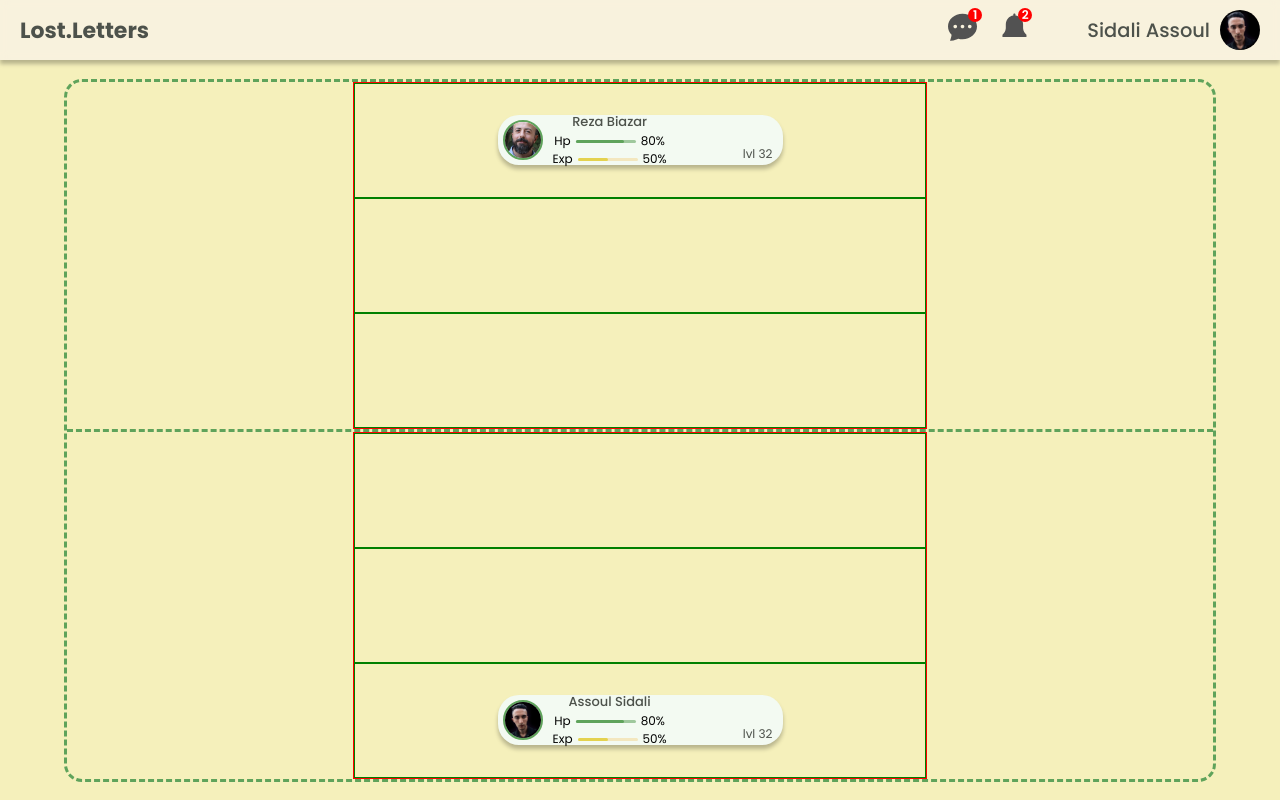
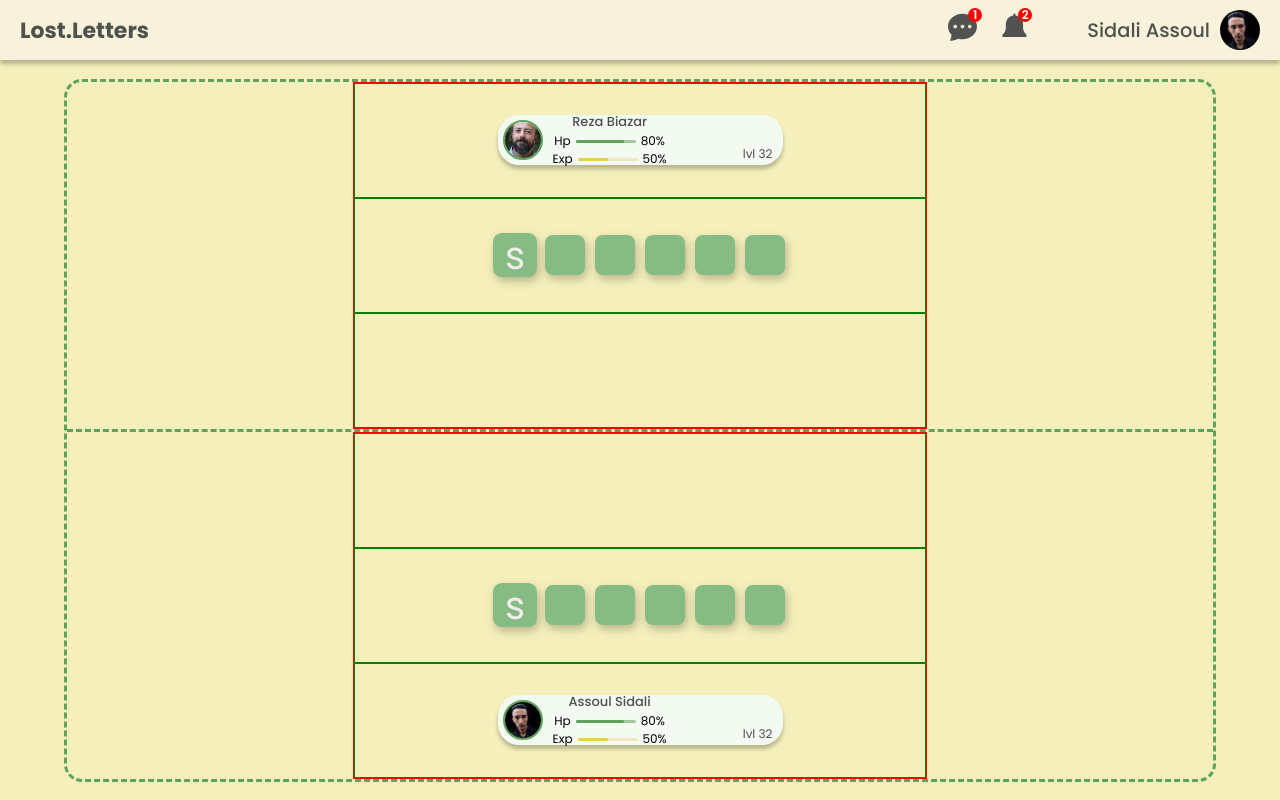
Before and after one commit to stormsidali2001/lost-letters-frontend, a Next.js app: page /game in a window 1280 px wide. Built offline with nearby package versions, Linux system fonts and the light colour scheme.

Commit message:
WordViewe component done

```diff
--- a/components/GamePlayerArea/GamePlayerArea.tsx
+++ b/components/GamePlayerArea/GamePlayerArea.tsx
@@ -19,7 +19,7 @@ const GamePlayerArea = ({exp,fullname,hp,level,profilImgUrl,reversed = false}:Ga
         <div className={styles.wrapper}>
           <WordViewer
             word = 'sidali'
-            currentLetter = {0}
+            currentLetter = {1}
           />
         </div>
         <div className={styles.wrapper}>
--- a/components/WordViewer/WordViewer.module.css
+++ b/components/WordViewer/WordViewer.module.css
@@ -2,14 +2,30 @@
     display: flex;
     justify-content: center;
     align-items: center;
-    --cell-size:50px;
+    --cell-size:40px;
+    filter: drop-shadow(2.4325px 4.865px 4.865px rgba(0, 0, 0, 0.25));
+
 }
 .container ul{
     display: flex;
-    column-gap: 5px;
+    column-gap: 10px;
+}
+
+.container ul .letter.currentLetter{
+    background-color: #86BC83;
+    width: var(--cell-size);
+    height: var(--cell-size);
+    border-radius: 8px;
+    transform: scale(1.1);
 }
 .container ul .letter{
     background-color: #86BC83;
     width: var(--cell-size);
-    height: var(--size);
+    height: var(--cell-size);
+    border-radius: 8px;
+    color: rgb(243, 236, 236);;
+    font-size: 35px;
+    display: flex;
+    justify-content: center;
+    align-items: center;
 }
--- a/components/WordViewer/WordViewer.tsx
+++ b/components/WordViewer/WordViewer.tsx
@@ -12,7 +12,7 @@ const WordViewer = ({word,currentLetter}:PropType) => {
                 word.split('').map((ch,index)=>{
                     const isCurrentLetter = (index+1) === currentLetter;
                     return(
-                        <li className={styles.letter}>{isCurrentLetter?ch:""}</li>
+                        <li className={`${styles.letter} ${isCurrentLetter?styles.currentLetter:''}`}>{isCurrentLetter?ch:""}</li>
                     )
                 })
             }
```
